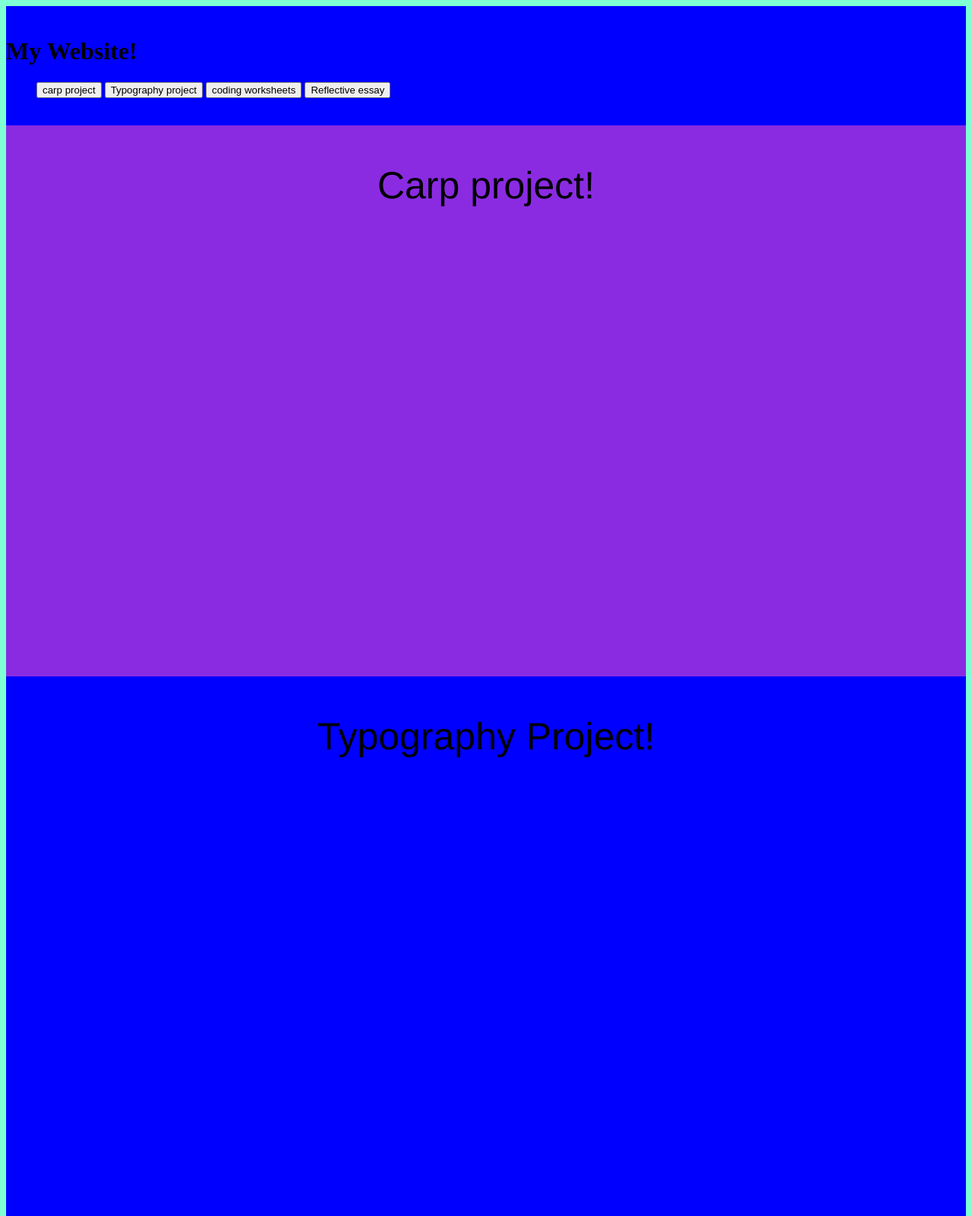
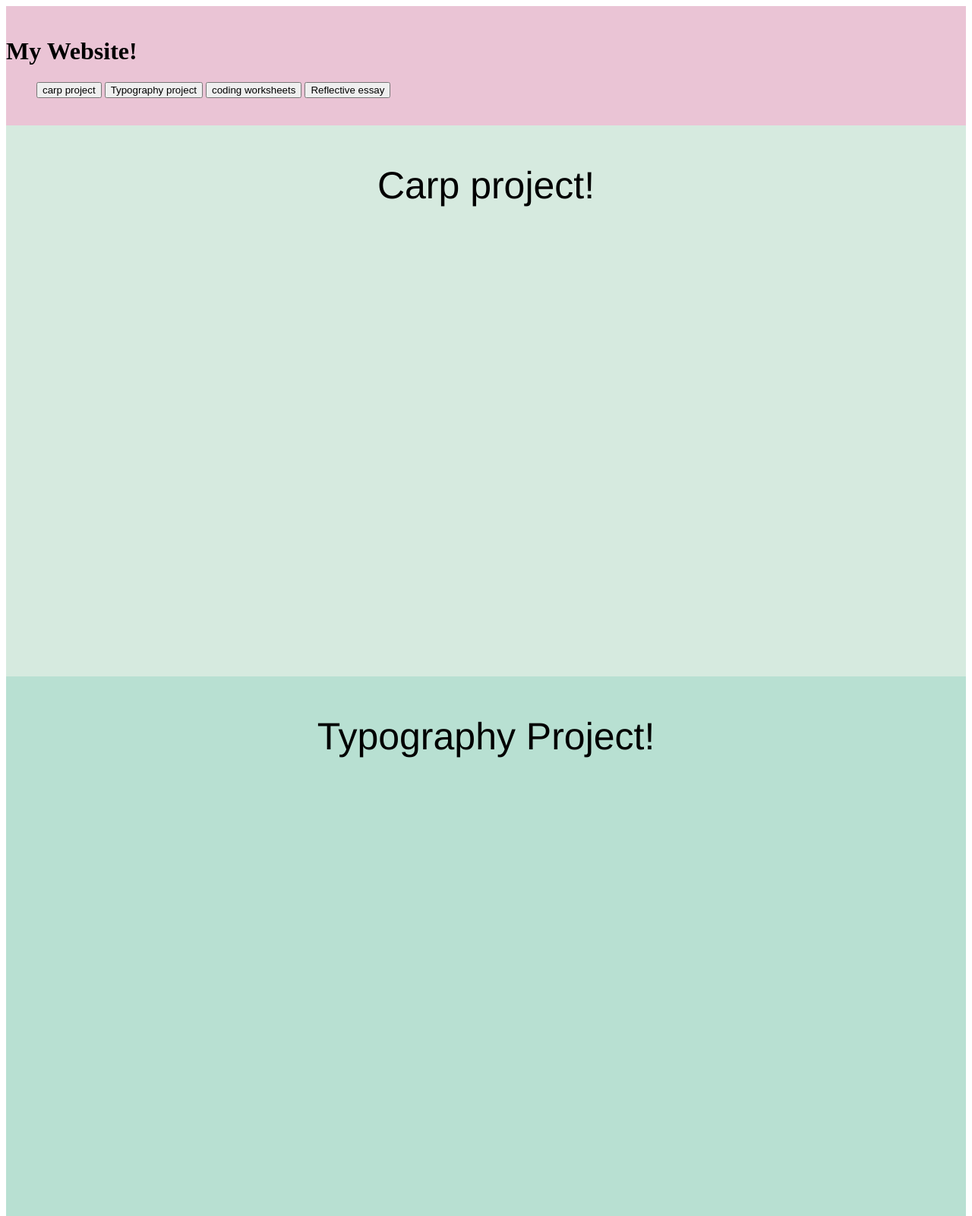
Before and after one commit to Ethanh0/graphic-design, a plain HTML site: page graphic design.html in a window 1280 px wide. Shown: the top 1600 px of the page at 76% size. Drawn offline with Linux system fonts and the light colour scheme.

Commit message:
Update graphicstyle.css

```diff
--- a/graphicstyle.css
+++ b/graphicstyle.css
@@ -1,9 +1,9 @@
 body{
-    background-color: aquamarine;
+    background-color: white;
 }
 
 header{
-    background-color:blue;
+    background-color: #eac4d5;
     padding: 20px 0px 20px 0px;
 }
 
@@ -15,28 +15,28 @@ p{
 
 .carp-project {
     height: 725px;
-    background-color: blueviolet;
+    background-color: #d6eadf;
     display: flex;
     justify-content: center;
 }
 
 .typography-project {
     height: 725px;
-    background-color: blue;
+    background-color: #b8e0d2;
     display: flex;
     justify-content: center;
 }
 
 .coding-worksheets {
     height:725px;
-    background-color: red;
+    background-color: #95b8d1;
     display: flex;
     justify-content: center;
 }
 
 .reflective-essay {
     height:725px;
-    background-color: green;
+    background-color: #809bce;
     display: flex;
     justify-content: center;
 }
```
